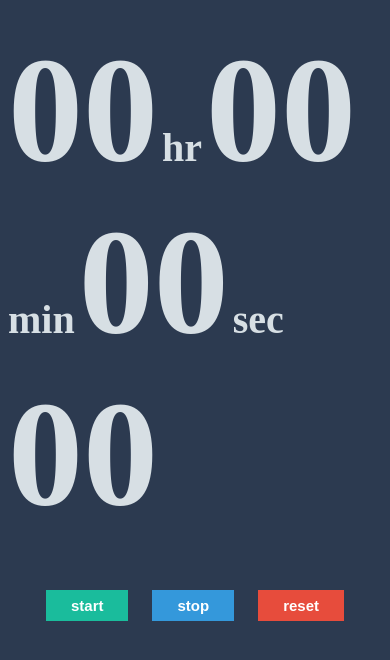
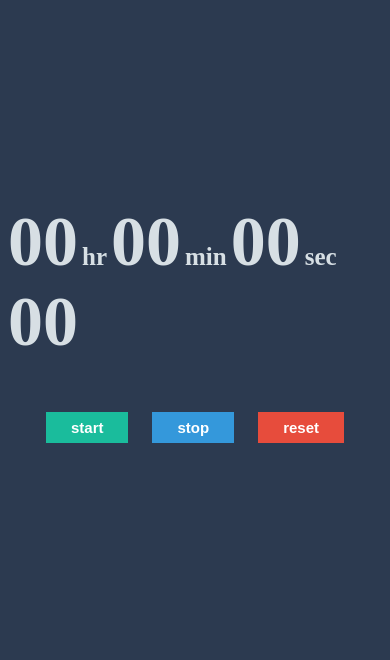
Before and after one commit to romeprince87/stopwatch, a plain HTML site: page index.html in a window 390 px wide. Shown: the part 108-768 px from the top of the page. Drawn offline with Linux system fonts and the light colour scheme.

Commit message:
Update style.css

```diff
--- a/style.css
+++ b/style.css
@@ -43,3 +43,13 @@ body{
     background-color: #e74c3c;
 
 }
+@media screen and (max-width:700px){
+    .digit{
+        font-size: 70px;
+        font-weight: bold;
+    }
+    .txt{
+        font-size:25px;
+        font-weight: bold;
+    }
+}
```
